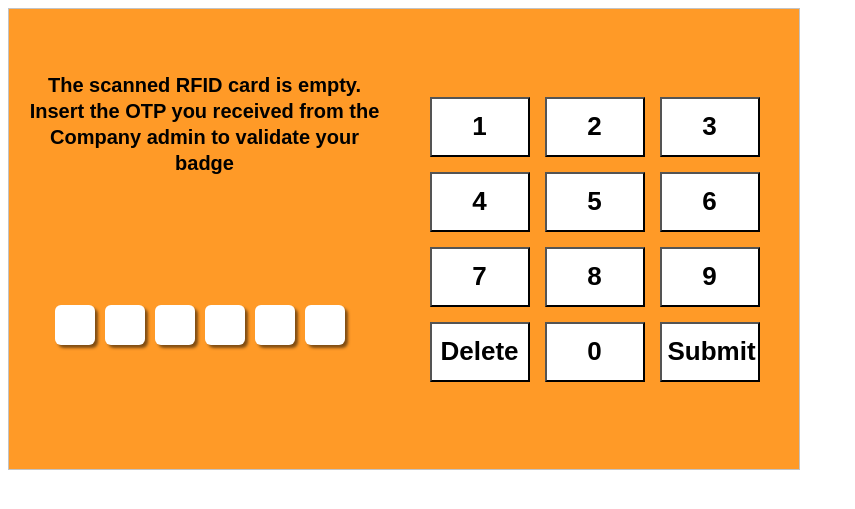
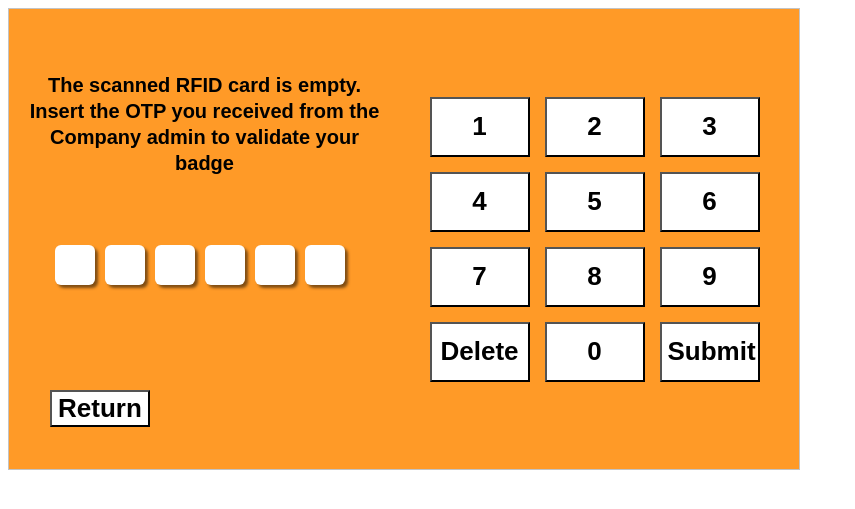
Before and after one commit to simone-torino/Project_PLCS_raspUI, a Flask app: page /keypad in a window 1280 px wide. Shown: the top 509 px of the page, without its empty margins (0-855 px from the left). Run offline with Flask 3, Linux system fonts and the light colour scheme.

Commit message:
Added return, fix post

```diff
--- a/app.py
+++ b/app.py
@@ -78,7 +78,8 @@ def keypad():
     print("Keypad loaded")
     if request.method == 'POST':
         print("keypad POST")
-        inserted_code = request.form.get('code-input')
+        inserted_code = request.form.get('code')
+        print("code from html: ", inserted_code)
         result = check_otp(inserted_code)
         print("keypad POST, OTP checked")
 
@@ -121,11 +122,12 @@ def check_otp(inserted_otp):
     cursor.close()
 
     flag = 0
+    inserted_otp = str(inserted_otp)
     print(inserted_otp)
 
     for row in rows:
         print(row[0], " ", row[1])
-        if inserted_otp == row[0]:
+        if inserted_otp == str(row[0]):
             if datetime.now() < row[1]:
                 flag = 1
             else:
--- a/templates/keypad.html
+++ b/templates/keypad.html
@@ -46,7 +46,7 @@
             display: flex;
             justify-content: center;
             margin-bottom: 10px;
-            top: 300px;
+            top: 240px;
 
         }
 
@@ -77,9 +77,9 @@
 
         #error-message {
             position: absolute;
-            top: 250px;
+            top: 300px;
             left: 50px;
-            color: rgb(151, 1, 1);
+            color: rgb(204, 0, 0);
             font-weight: bold;
             margin-top: 10px;
             font-size: 20px;
@@ -87,11 +87,20 @@
 
         #result {
             position: absolute;
-            top: 250px;
+            top: 300px;
             left: 110px;
             font-size: 25px;
-            color: rgb(0, 71, 0);
+            color: rgb(0, 138, 0);
             font-weight: bold;
+        }
+
+        #return{
+            position: absolute;
+            top:390px;
+            left: 50px;
+            font-size: 26px;
+            font-weight:bold;
+            background-color: rgb(255, 255, 255);
         }
     </style>
    <script>
@@ -127,6 +136,7 @@
         function submitCode() {
     var codeInput = document.getElementById("code-input");
     var code = codeInput.value;
+    console.log(code);
 
     // Clear error message
     var errorMessage = document.getElementById("error-message");
@@ -174,6 +184,10 @@
                 codeBoxes[i].textContent = "";
             }
         }
+
+        function goHome(){
+            window.location.href = "/";
+        }
     </script>
 </head>
 <body>
@@ -210,6 +224,7 @@
                 <button onclick="submitCode()">Submit</button>
             </div>
         </div>
+        <button id="return" onclick="goHome()">Return</button>
     </div>
 </body>
 </html>
```
